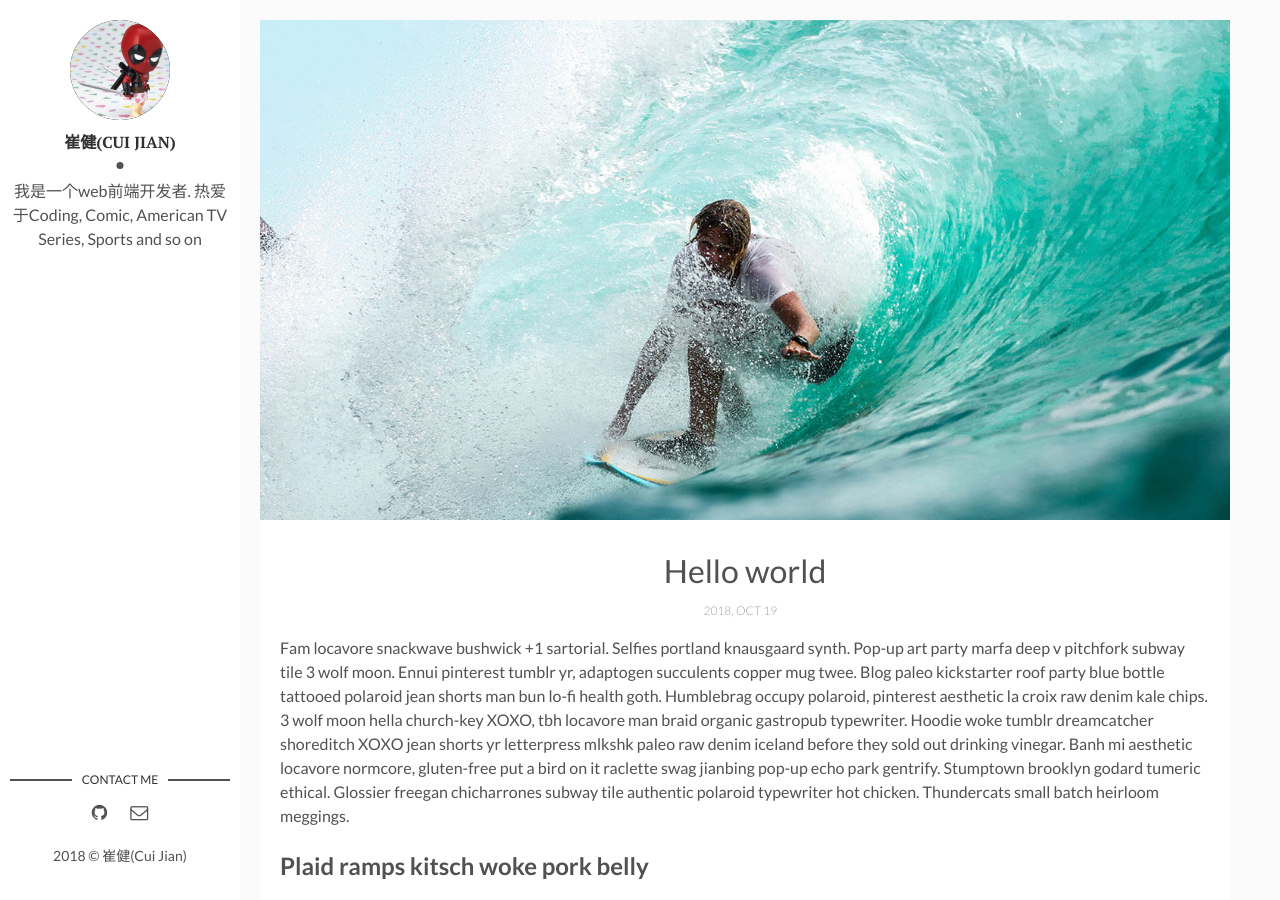
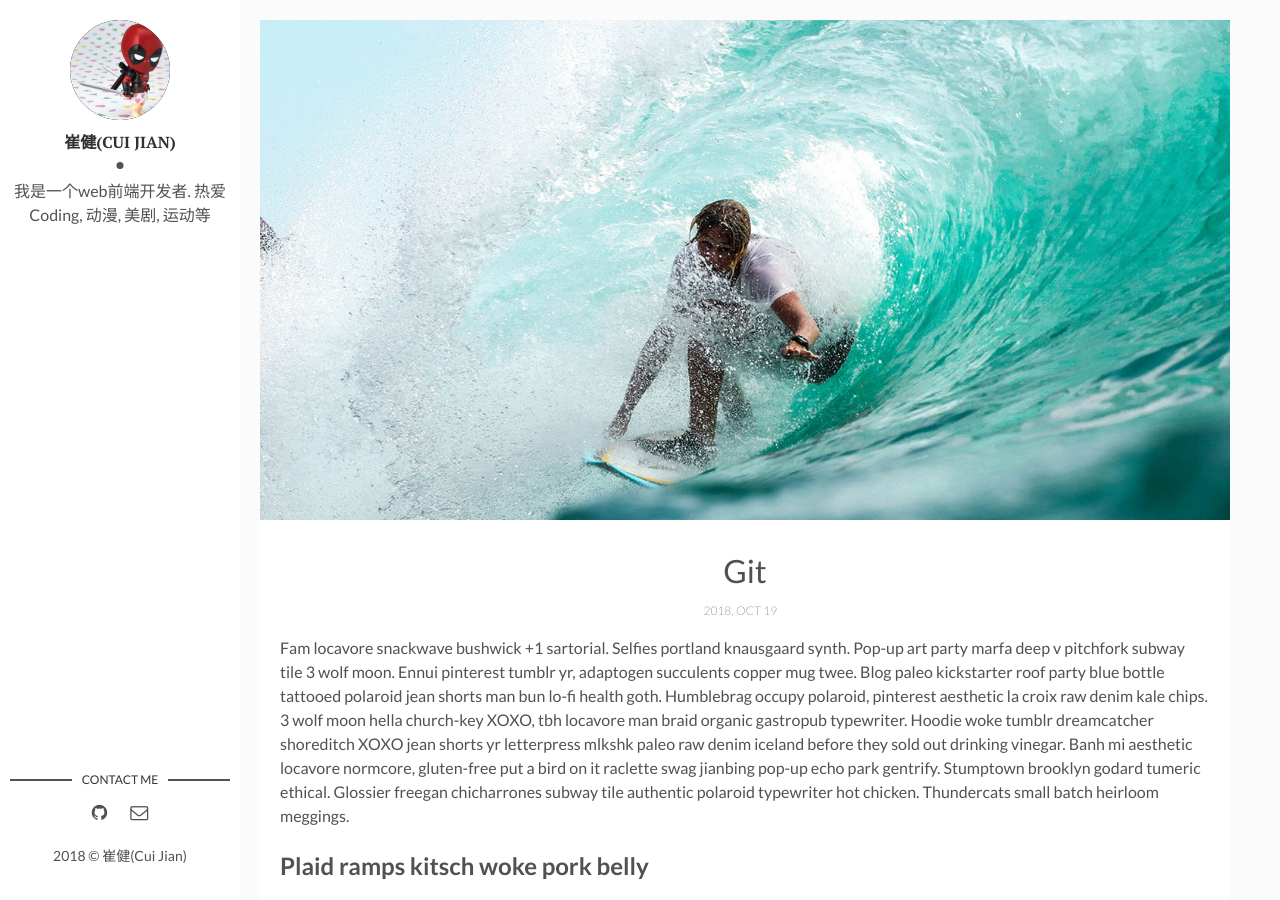
Before and after one commit to cuijian-dexter/cuijian-dexter.github.io, a Jekyll site: the page built from _posts/2018-10-19-test.markdown, in a window 1280 px wide and 900 px high. Built offline with Jekyll 4.4.1, drawn with Linux system fonts in a browser that asks for light colours; comment, search, counter and statistics services are not loaded.

```diff
--- a/_config.yml
+++ b/_config.yml
@@ -11,7 +11,7 @@
 # Author Settings
 author: 崔健(Cui Jian) # add your name
 author-img: author.jpg # add your photo
-about-author: 我是一个web前端开发者. 热爱于Coding, Comic, American TV Series, Sports and so on  # add description
+about-author: 我是一个web前端开发者. 热爱Coding, 动漫, 美剧, 运动等  # add description
 social-twitter: # add your Twitter handle
 social-facebook: # add your Facebook handle
 social-github: cuijian-dexter # add your Github handle
--- a/_posts/2018-10-19-test.markdown
+++ b/_posts/2018-10-19-test.markdown
@@ -1,6 +1,6 @@
 ---
 layout: post
-title: Hello world
+title: Git
 date: 2018-10-19 17:32:20 +0300
 description: You’ll find this post in your `_posts` directory. Go ahead and edit it and re-build the site to see your changes. # Add post description (optional)
 img: i-rest.jpg # Add image post (optional)
```
